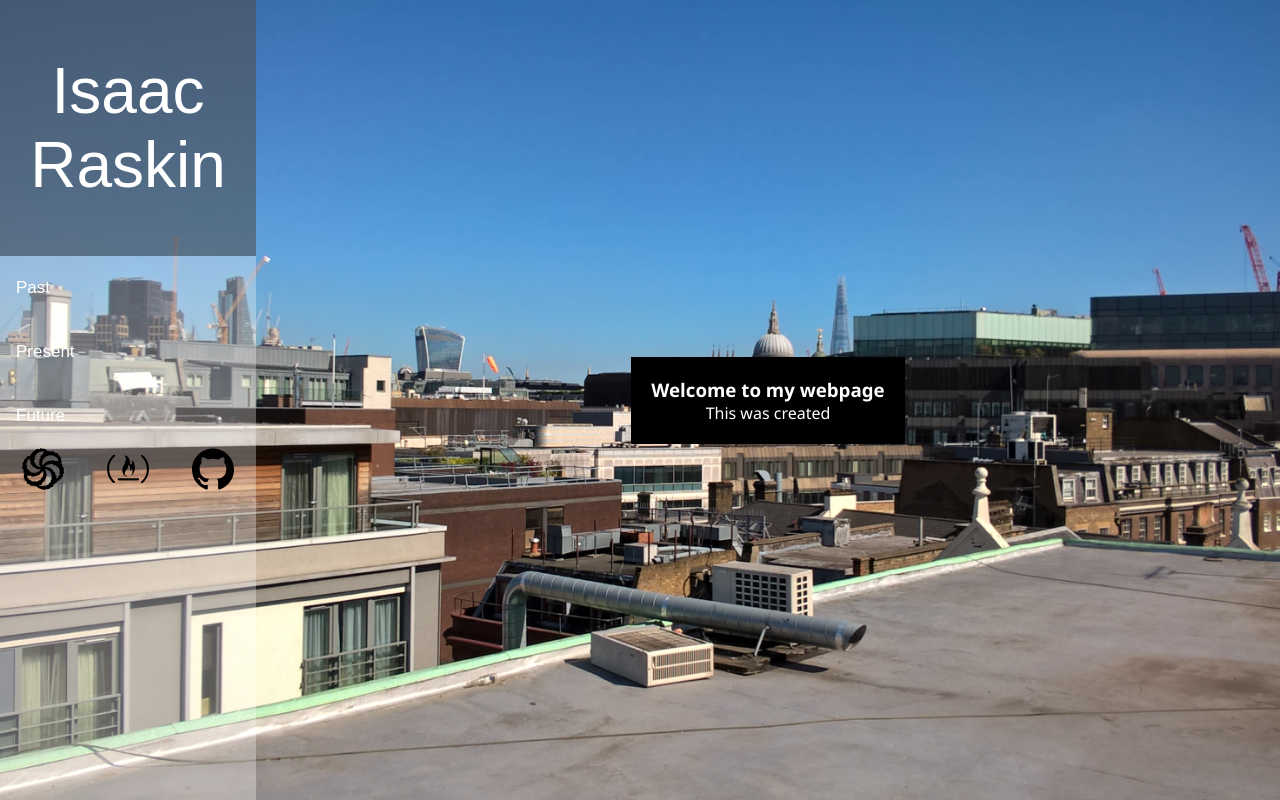
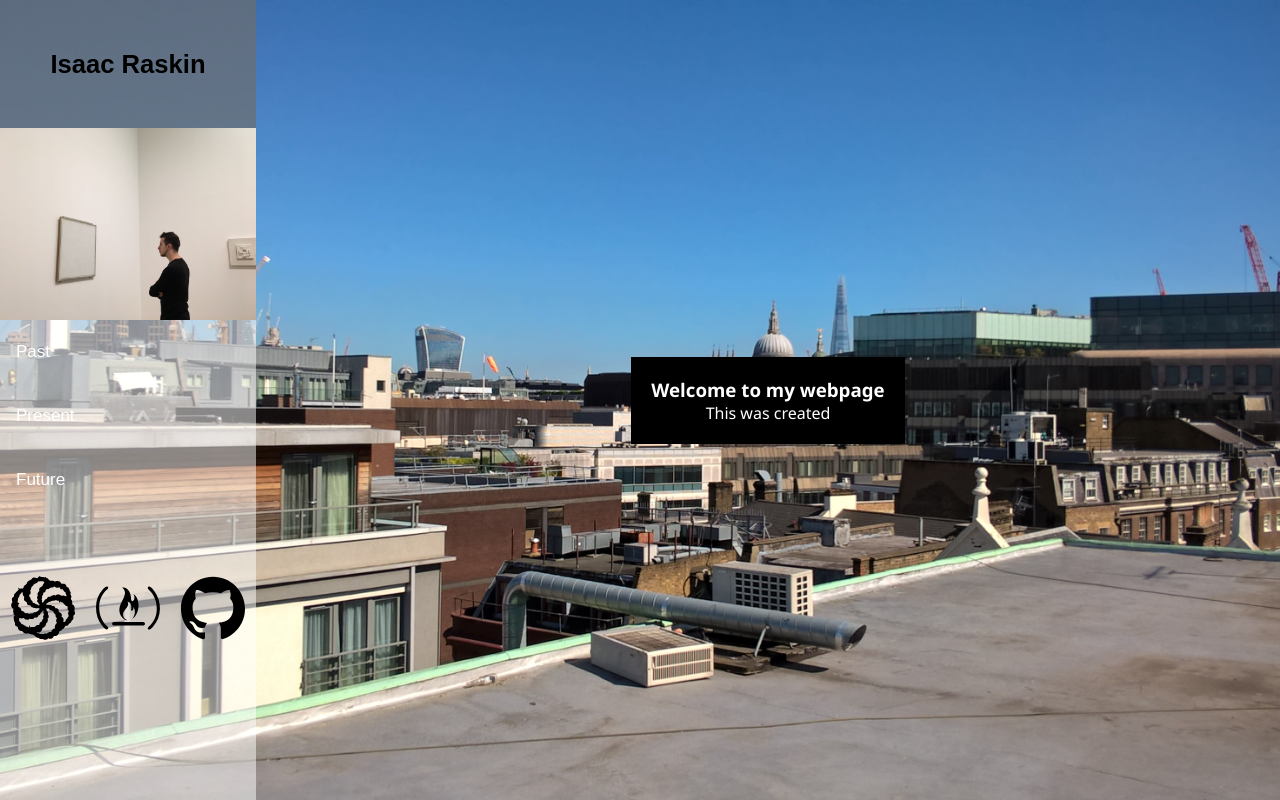
Before and after one commit to i2xzy/i2xzy.github.io, a plain HTML site: page index.html in a window 1280 px wide. Drawn offline with Linux system fonts and the light colour scheme.

Commit message:
Merge branch 'master' of https://github.com/i2xzy/i2xzy.github.io

```diff
--- a/index.css
+++ b/index.css
@@ -10,9 +10,13 @@ body {
 div.tab {
   position: fixed;
   margin: 0;
-  background-color: rgba(255, 255, 255, 0.3);
+  background-color: rgba(255, 255, 255, 0.5);
   width: 30vw;
   height: 100vh;
+  display: flex;
+  flex-direction: column;
+  align-content: space-between;
+
 }
 
 div.tab button {
@@ -31,27 +35,38 @@ div.tab button {
 
 div.tab button:hover {
   color: #000;
+  font-weight: bold;
 }
 
 div.tab button.active, div.tab button.active:hover {
-  background-color: rgba(0, 0, 0, 0.4);
-  color: #fff;
+  color: #000;
+  font-weight: bold;
+  background-color: rgba(255, 255, 255, 0.5);
 }
 
 #homebutton {
-  height: 30vw;
+  background-color: rgba(0, 0, 0, 0.4);
+  color: #000;
+  font-weight: bold;
+  height: 10vw;
   text-align: center;
-  font-size: 5vmax;
+  font-size: 3vmin;
+  padding: 10px;
+}
+
+.profile {
+  width: 100%;
 }
 
 .exlinks {
   display: flex;
   justify-content: space-around;
+  margin-top: 5vw;
 }
 
 .link {
-  width: 42px;
-  height: 42px;
+  width: 5vw;
+  height: 5vw;
   border:0;
 }
 
@@ -113,8 +128,7 @@ div.tab button.active, div.tab button.active:hover {
     width: 25vw;
   }
   #homebutton {
-    height: 25vw;
-    font-size: 5vmax;
+    font-size: 3vmax;
   }
   .textarea {
     width: 75vw;
@@ -129,8 +143,7 @@ div.tab button.active, div.tab button.active:hover {
     width: 20vw;
   }
   #homebutton {
-    height: 20vw;
-    font-size: 5vmax;
+    font-size: 2vmax;
   }
   .textarea {
     width: 80vw;
--- a/index.html
+++ b/index.html
@@ -9,6 +9,7 @@
 
   <div class="tab">
     <button class="tablinks" onclick="openTab(event, 'home')" id="homebutton">Isaac Raskin</button>
+    <img class=profile src="profile1.jpg">
     <button class="tablinks" onclick="openTab(event, 'past')">Past</button>
     <button class="tablinks" onclick="openTab(event, 'present')">Present</button>
     <button class="tablinks" onclick="openTab(event, 'future')">Future</button>
```
